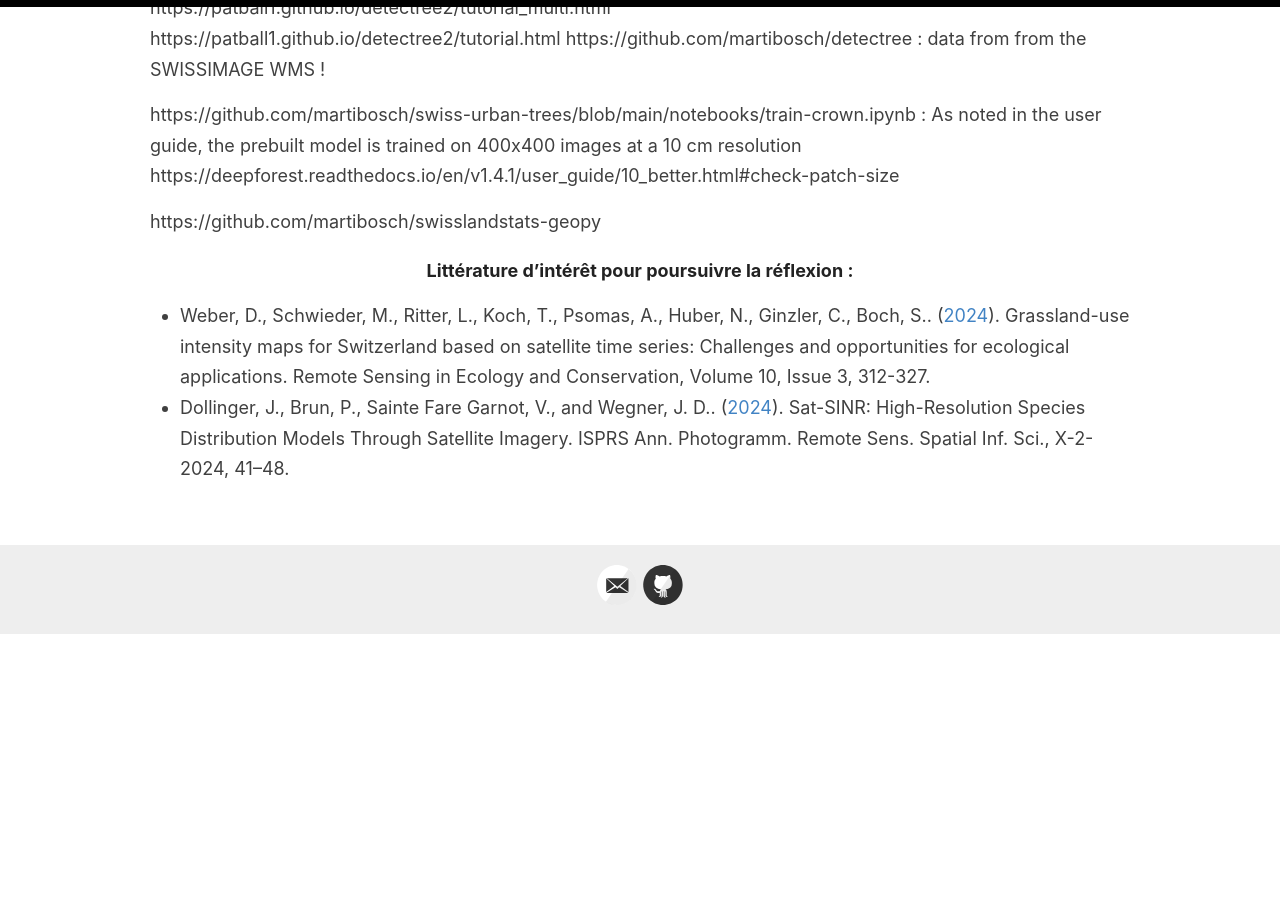
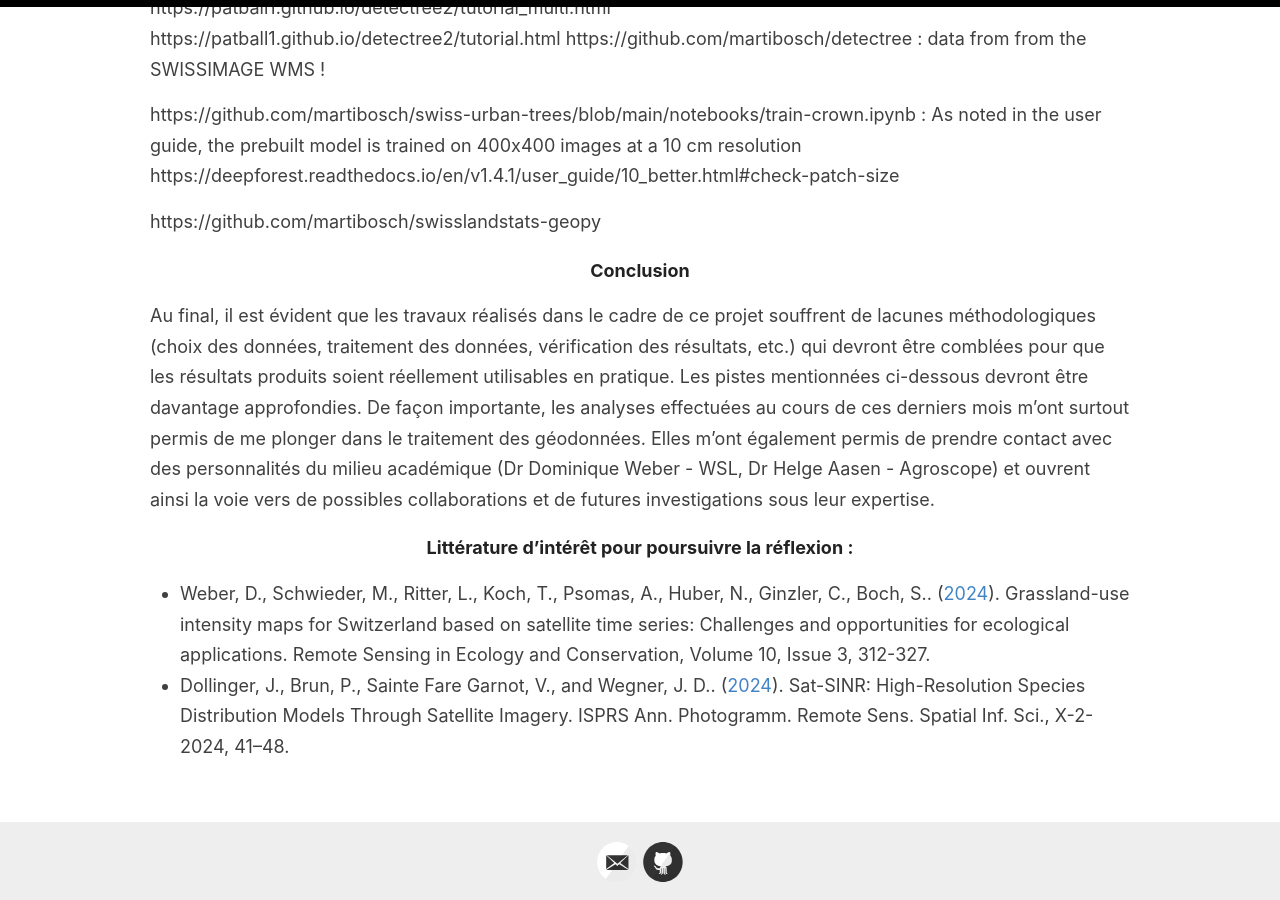
Before and after one commit to sca-opdir/sber-biodiversite-ml-prediction, a Jekyll site: the page built from _pages/suite.md, in a window 1280 px wide and 900 px high, scrolled down 1246 px. Built offline with Jekyll 4.4.1, drawn with Linux system fonts in a browser that asks for light colours; before the commit the page ends 1880 px from its top, so only the background shows below that; some of the changed text lies outside the part shown.

Commit message:
Update suite.md

```diff
--- a/_pages/suite.md
+++ b/_pages/suite.md
@@ -1,8 +1,10 @@
 ---
 layout: page
 permalink: /suite/
-title: Suite
+title: Suite et conclusion
 ---
+
+
 
 https://automating-gis-processes.github.io/
 
@@ -54,6 +56,10 @@ As noted in the user guide, the prebuilt model is trained on 400x400 images at a
 
 https://github.com/martibosch/swisslandstats-geopy
 
+#### Conclusion
+
+Au final, il est évident que les travaux réalisés dans le cadre de ce projet souffrent de lacunes méthodologiques (choix des données, traitement des données, vérification des résultats, etc.) qui devront être comblées pour que les résultats produits soient réellement utilisables en pratique. Les pistes mentionnées ci-dessous devront être davantage approfondies. De façon importante, les analyses effectuées au cours de ces derniers mois m'ont surtout permis de me plonger dans le traitement des géodonnées. Elles m'ont également permis de prendre contact avec des personnalités du milieu académique (Dr Dominique Weber - WSL, Dr Helge Aasen - Agroscope) et ouvrent ainsi la voie vers de possibles collaborations et de futures investigations sous leur expertise.
+
 #### Littérature d'intérêt pour poursuivre la réflexion :
 
 * Weber, D., Schwieder, M., Ritter, L., Koch, T., Psomas, A., Huber, N., Ginzler, C., Boch, S.. ([2024](https://doi.org/10.1002/rse2.372)). Grassland-use intensity maps for Switzerland based on satellite time series: Challenges and opportunities for ecological applications. Remote Sensing in Ecology and Conservation, Volume 10, Issue 3, 312-327.
```
